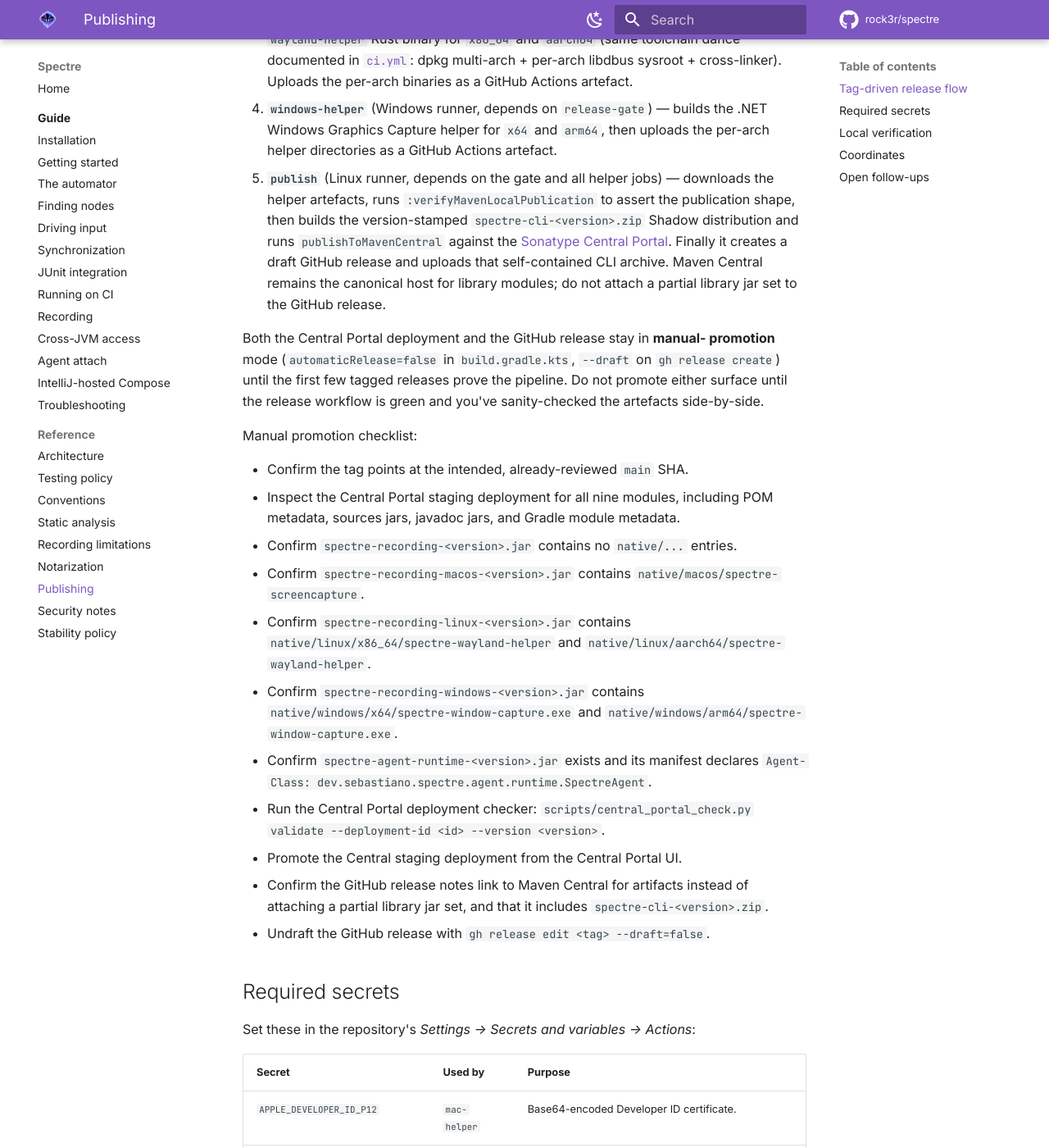
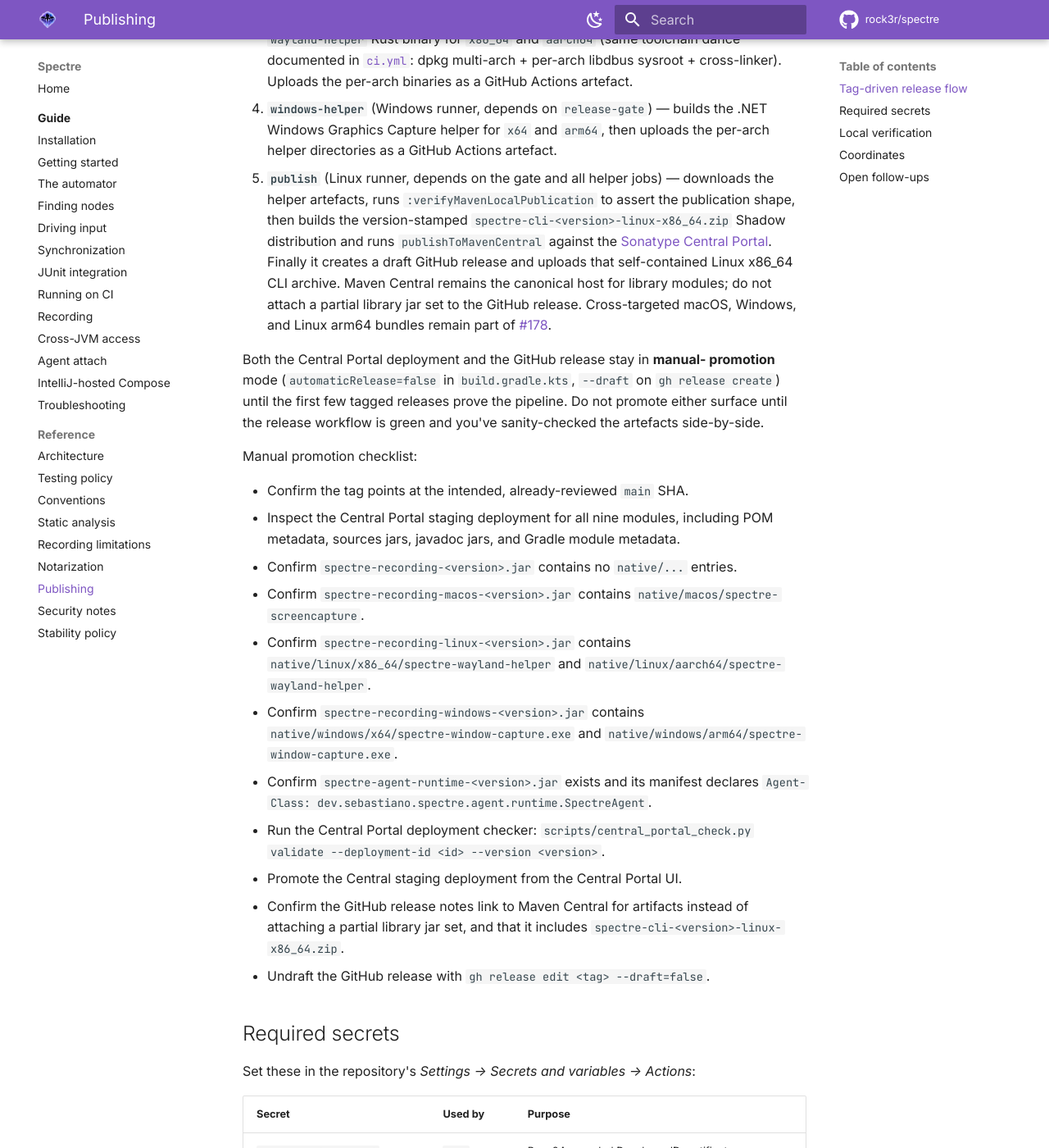
Before and after one commit to rock3r/spectre, an MkDocs documentation site: the page built from docs/PUBLISHING.md, in a window 1280 px wide and 1400 px high, scrolled down 795 px. Shown: the whole window at 82% size. Built offline with MkDocs 1.6.1 and Material for MkDocs 9.7.7, drawn with Linux system fonts in a browser that asks for light colours; comment, search, counter and statistics services are not loaded.

Commit message:
Build a jlink runtime for the CLI bundle (#268)
* Build a jlink runtime for the CLI bundle

* Package the CLI jlink runtime

* Launch the CLI with its bundled runtime

* Select compatible bundled CLI runtimes

* Fix bundled Windows runtime selection

* Preserve bundled runtime executables

* Name CLI bundles by runtime platform

```diff
--- a/docs/PUBLISHING.md
+++ b/docs/PUBLISHING.md
@@ -40,11 +40,12 @@ Five jobs run on tag push:
    per-arch helper directories as a GitHub Actions artefact.
 5. **`publish`** (Linux runner, depends on the gate and all helper jobs) — downloads the
    helper artefacts, runs `:verifyMavenLocalPublication` to assert the publication shape, then
-   builds the version-stamped `spectre-cli-<version>.zip` Shadow distribution and runs
-   `publishToMavenCentral` against the [Sonatype Central Portal][central-portal]. Finally it
-   creates a draft GitHub release and uploads that self-contained CLI archive. Maven Central
-   remains the canonical host for library modules; do not attach a partial library jar set to
-   the GitHub release.
+   builds the version-stamped `spectre-cli-<version>-linux-x86_64.zip` Shadow distribution and
+   runs `publishToMavenCentral` against the [Sonatype Central Portal][central-portal]. Finally it
+   creates a draft GitHub release and uploads that self-contained Linux x86_64 CLI archive.
+   Maven Central remains the canonical host for library modules; do not attach a partial library
+   jar set to the GitHub release. Cross-targeted macOS, Windows, and Linux arm64 bundles remain
+   part of [#178](https://github.com/rock3r/spectre/issues/178).
 
 [ci-yml]: https://github.com/rock3r/spectre/blob/main/.github/workflows/ci.yml
 [central-portal]: https://central.sonatype.com/
@@ -76,7 +77,7 @@ Manual promotion checklist:
 - Promote the Central staging deployment from the Central Portal UI.
 - Confirm the GitHub release notes link to Maven Central for artifacts instead
   of attaching a partial library jar set, and that it includes
-  `spectre-cli-<version>.zip`.
+  `spectre-cli-<version>-linux-x86_64.zip`.
 - Undraft the GitHub release with `gh release edit <tag> --draft=false`.
 
 ## Required secrets
```
Also changed, not shown: 6 other files.
